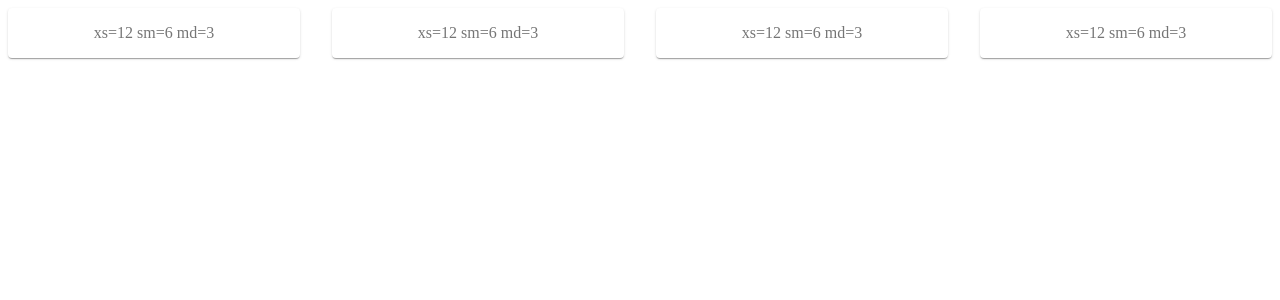
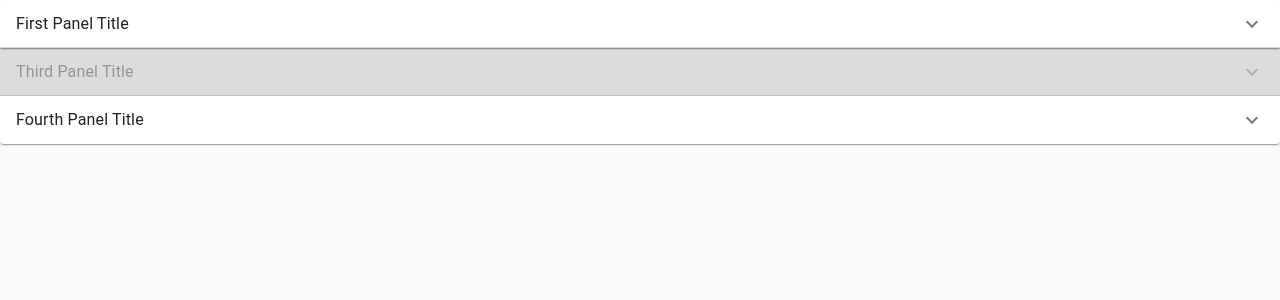
Before and after one commit to eliseuvideira/react-material-ui-cookbook, a React app: page / in a window 1280 px wide. Shown: the top 300 px of the page. Built offline with nearby package versions, Linux system fonts and the light colour scheme.

Commit message:
Expansion Panels - Group Content into Panel Sections

```diff
--- a/src/components/Page.tsx
+++ b/src/components/Page.tsx
@@ -1,7 +1,13 @@
-import React from 'react';
+import React, { useState } from 'react';
 import { makeStyles } from '@material-ui/core/styles';
-import Grid from '@material-ui/core/Grid';
-import Paper from '@material-ui/core/Paper';
+import {
+  ExpansionPanel,
+  ExpansionPanelSummary,
+  ExpansionPanelDetails,
+  Typography,
+  CssBaseline,
+} from '@material-ui/core';
+import ExpandMoreIcon from '@material-ui/icons/ExpandMore';
 
 const useStyles = makeStyles((theme) => ({
   root: {
@@ -16,22 +22,35 @@ const useStyles = makeStyles((theme) => ({
 
 const Page = () => {
   const classes = useStyles();
+  const [panels] = useState([
+    { title: 'First Panel Title', content: 'First Panel Content' },
+    {
+      title: 'Second Panel Title',
+      content: 'Second Panel Content',
+      hidden: true,
+    },
+    {
+      title: 'Third Panel Title',
+      content: 'Third Panel Content',
+      disabled: true,
+    },
+    { title: 'Fourth Panel Title', content: 'Fourth Panel Content' },
+  ]);
   return (
     <div className={classes.root}>
-      <Grid container spacing={4}>
-        <Grid item xs={12} sm={6} md={3}>
-          <Paper className={classes.paper}>xs=12 sm=6 md=3</Paper>
-        </Grid>
-        <Grid item xs={12} sm={6} md={3}>
-          <Paper className={classes.paper}>xs=12 sm=6 md=3</Paper>
-        </Grid>
-        <Grid item xs={12} sm={6} md={3}>
-          <Paper className={classes.paper}>xs=12 sm=6 md=3</Paper>
-        </Grid>
-        <Grid item xs={12} sm={6} md={3}>
-          <Paper className={classes.paper}>xs=12 sm=6 md=3</Paper>
-        </Grid>
-      </Grid>
+      <CssBaseline />
+      {panels
+        .filter((panel) => !panel.hidden)
+        .map((panel, index) => (
+          <ExpansionPanel key={index} disabled={panel.disabled}>
+            <ExpansionPanelSummary expandIcon={<ExpandMoreIcon />}>
+              <Typography>{panel.title}</Typography>
+            </ExpansionPanelSummary>
+            <ExpansionPanelDetails>
+              <Typography>{panel.content}</Typography>
+            </ExpansionPanelDetails>
+          </ExpansionPanel>
+        ))}
     </div>
   );
 };
```
